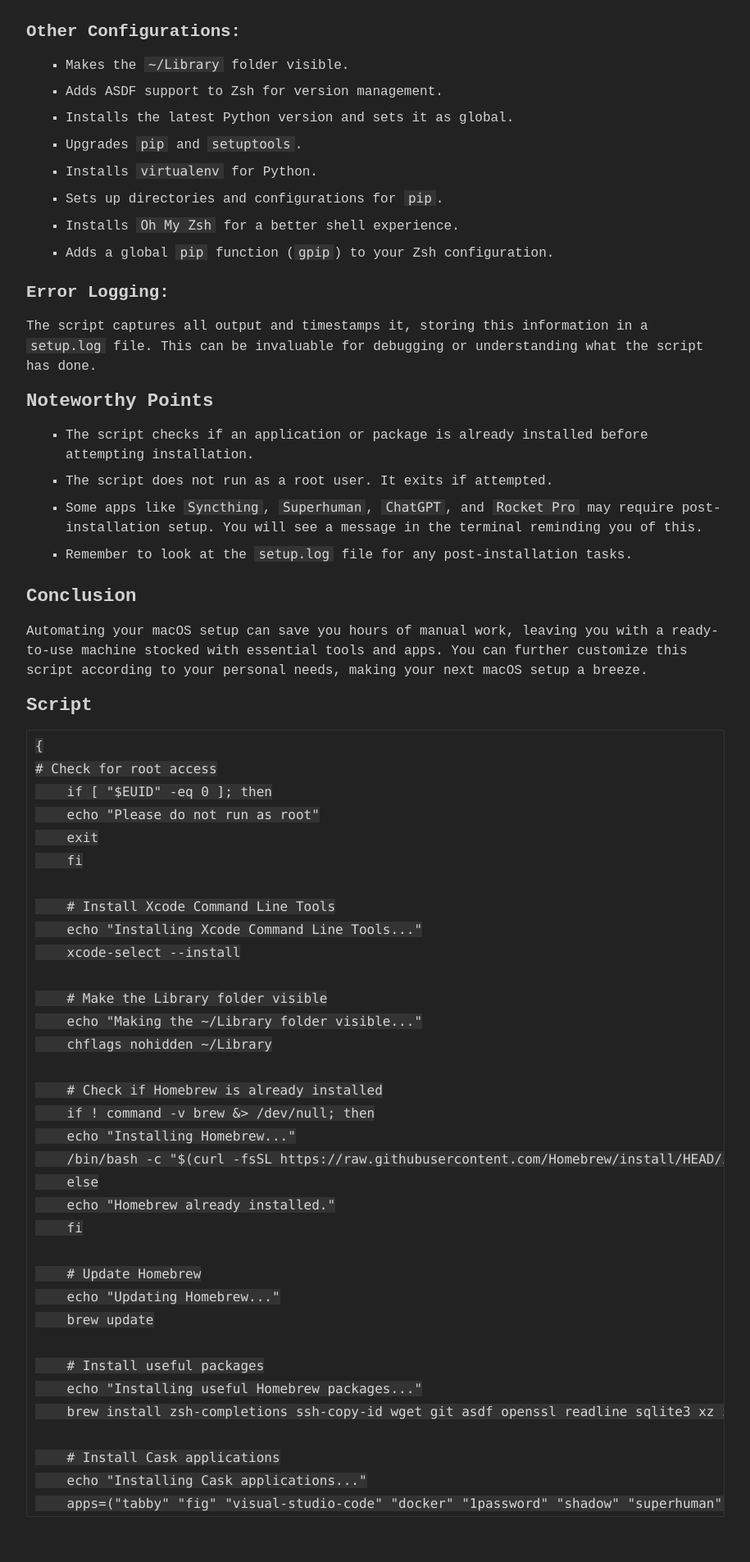
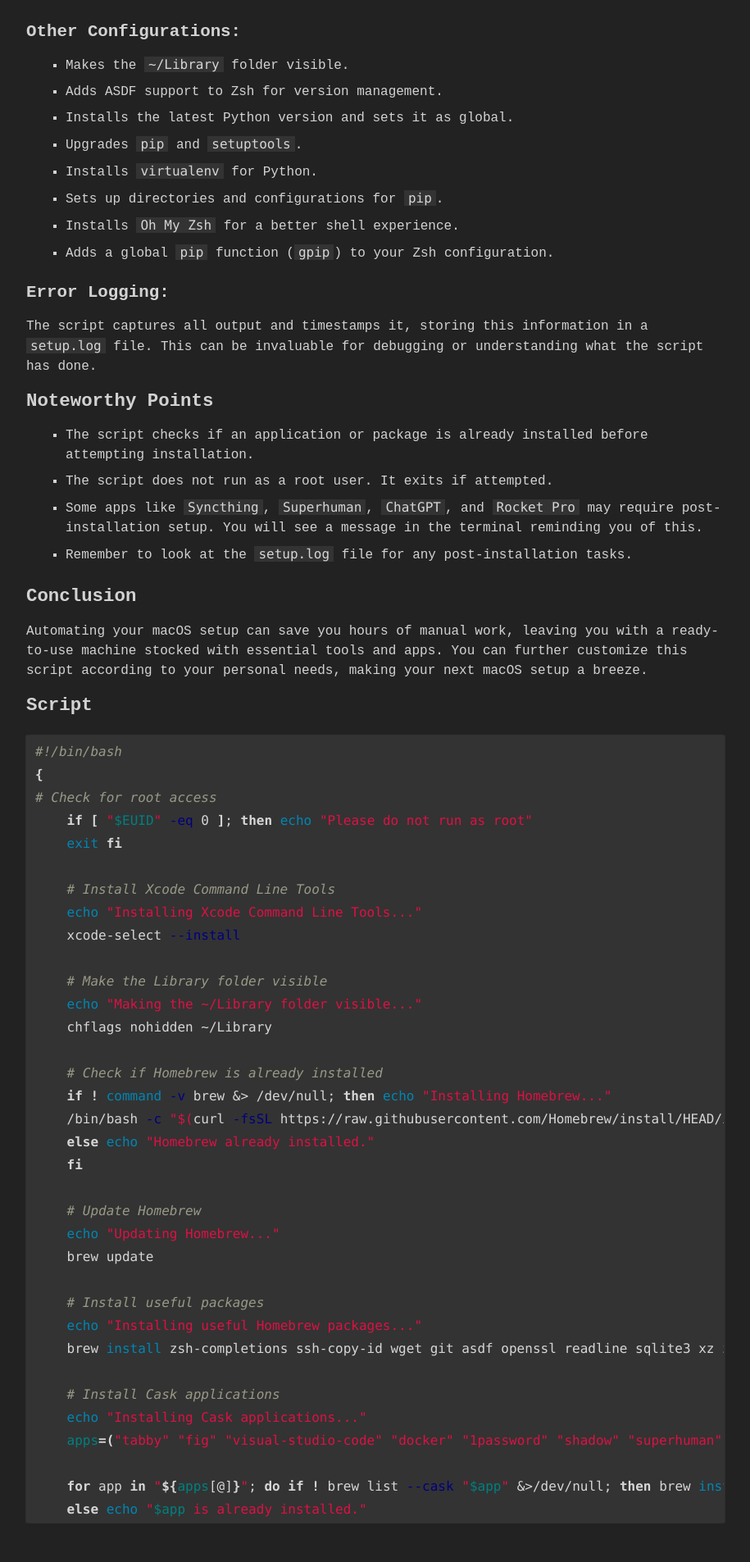
Before and after one commit to mhassan1219/dev.mohs.in, a Jekyll site: the page built from _posts/2023-09-08-0003.md, in a window 1280 px wide. Shown: the part 1525-3430 px from the top of the page at 82% size, without its empty margins (182-1097 px from the left). Built offline with Jekyll 4.4.1, drawn with Linux system fonts in a browser that asks for light colours; some web fonts are replaced; before the commit the page ends 3399 px from its top, so only the background shows below that; some of the changed text lies outside the part shown.

Commit message:
Fixed post 0003 - bash script

````diff
--- a/_posts/2023-09-08-0003.md
+++ b/_posts/2023-09-08-0003.md
@@ -83,7 +83,8 @@
 
 ## Script
 
-```#!/bin/bash
+```bash
+#!/bin/bash
 {
 # Check for root access
     if [ "$EUID" -eq 0 ]; then
````
